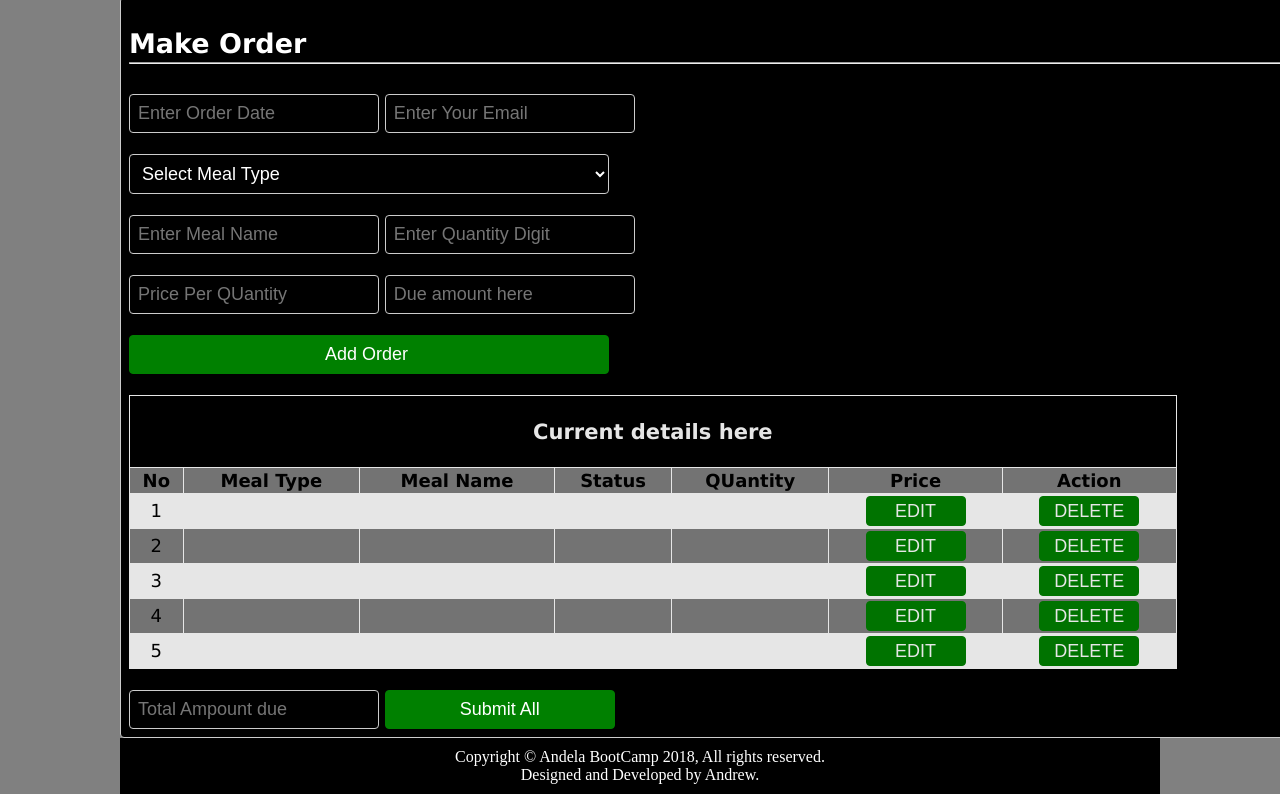
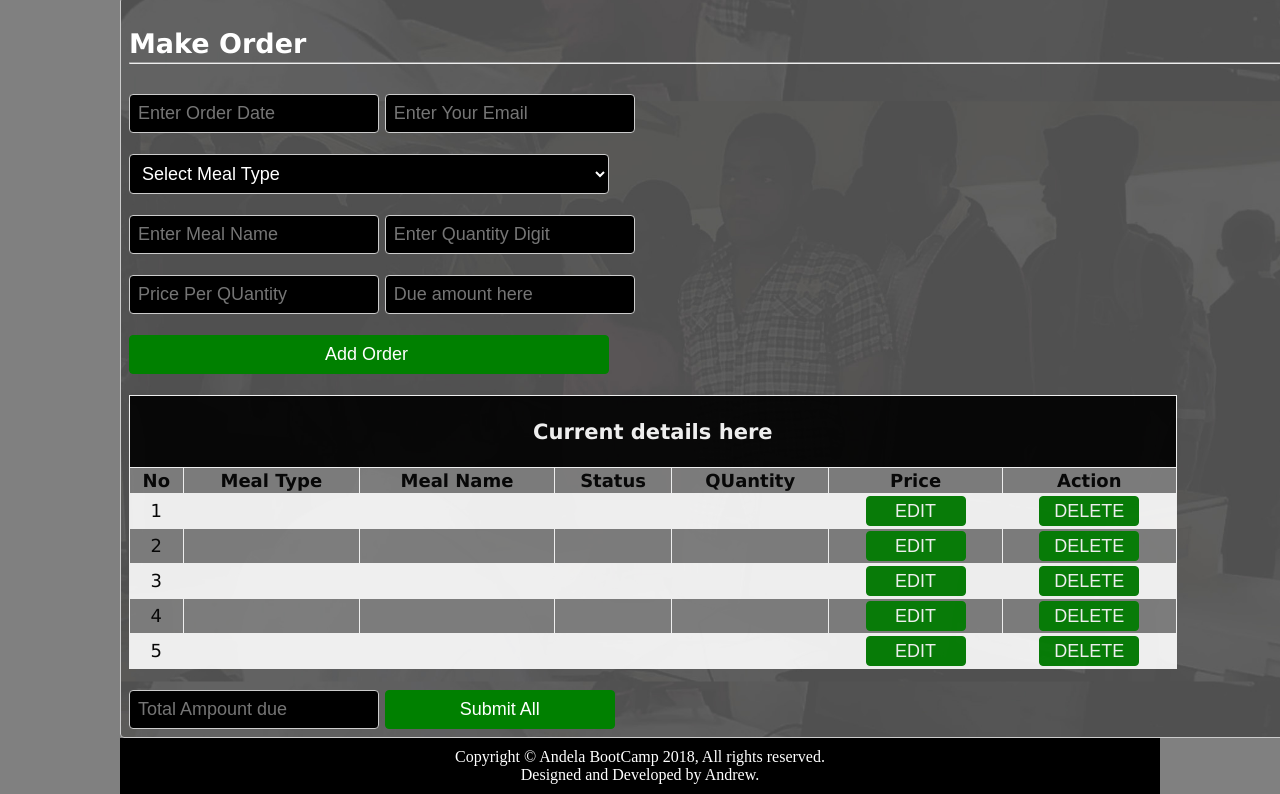
Before and after one commit to AndrewJama/andrewjama.github.io.com, a plain HTML site: page AddOrder.html in a window 1280 px wide. Shown: the part 137-931 px from the top of the page. Drawn offline with Linux system fonts and the light colour scheme.

```diff
--- a/AddOrder.html
+++ b/AddOrder.html
@@ -18,11 +18,10 @@
 
     <style>
     .content-admin{
-        background-image: url("../UI/img/background/1.jpg");
+        background-image: url("../img/background/1.jpg");
         background-size: cover;
         font-family: 'Lucida Sans';
         margin: 0px 10px 0px 120px;
-        color: yellow;
         width: 1182px;
 
     }
```
Also changed, not shown: AddMeal.html (+1 -1 lines), AdminViewItems.html (+1 -1 lines), AdminViewOrder.html (+1 -1 lines), Administrator.html (+1 -1 lines), Aindex.html (+1 -1 lines), CAddOrder.html (+1 -1 lines), Chome.html (+1 -1 lines), FastFoodOrders.html (+1 -1 lines), ViewOrder.html (+1 -1 lines), index.html (+1 -1 lines).
